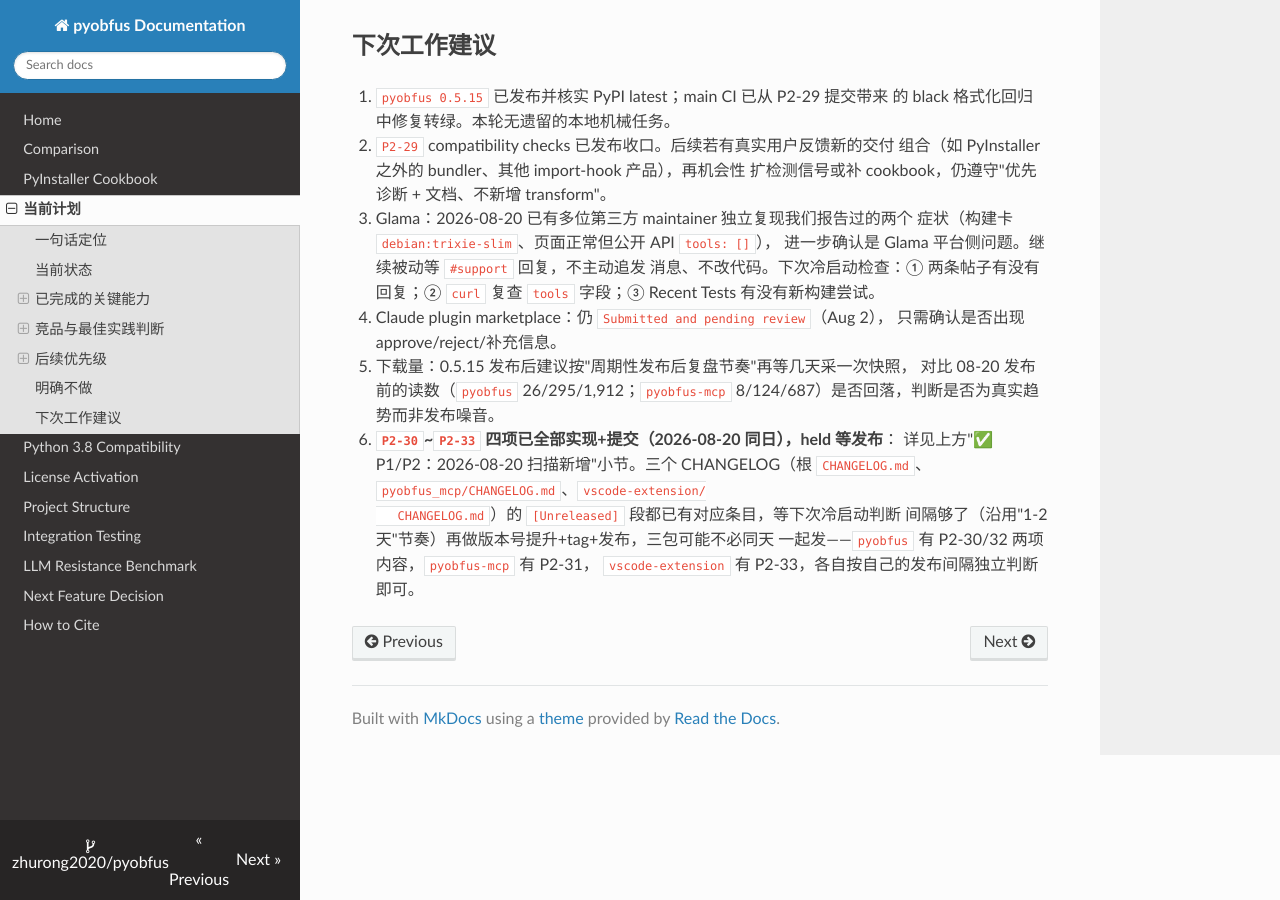
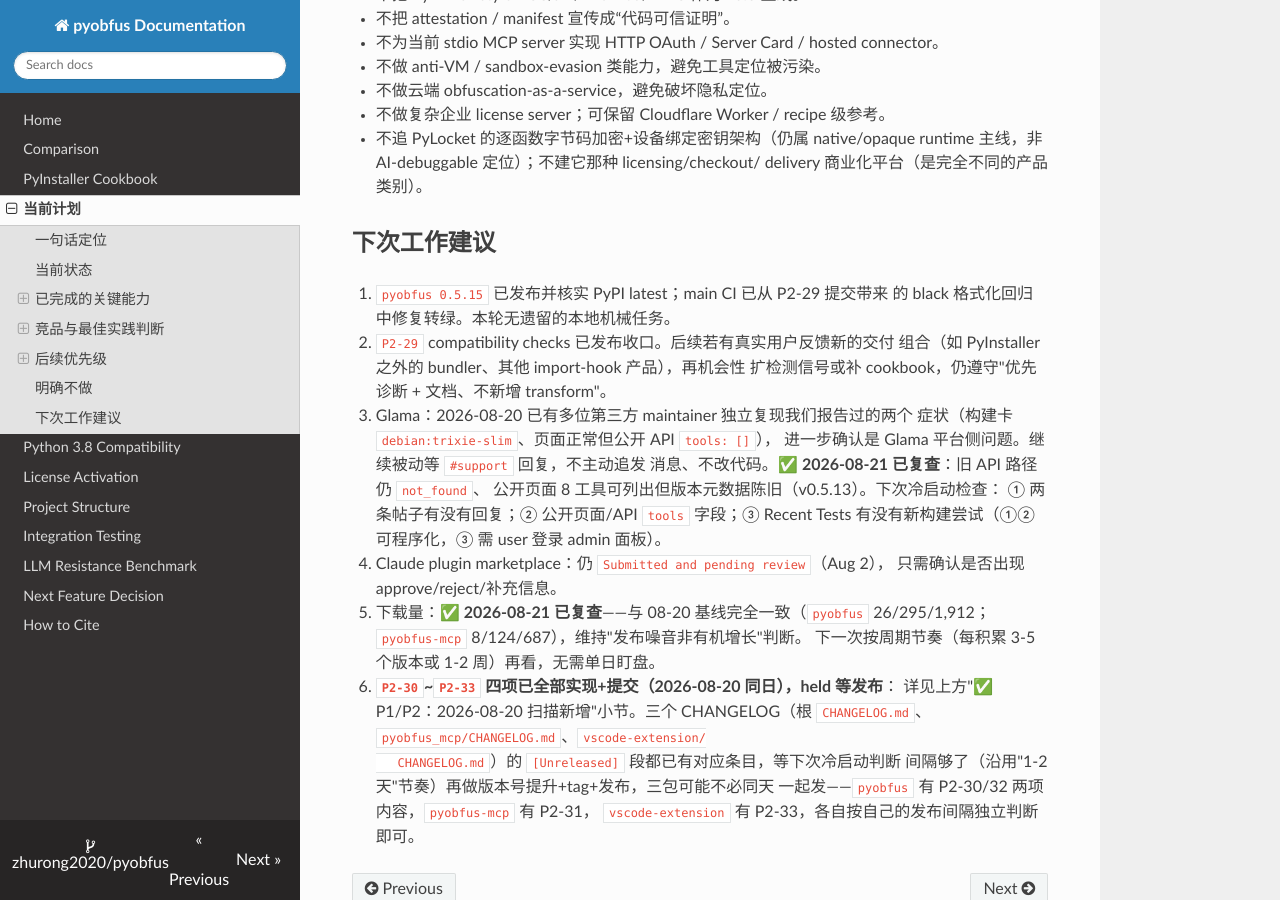
Before and after one commit to zhurong2020/pyobfus, an MkDocs documentation site: the page built from docs/CURRENT_PLAN_ZH.md, in a window 1280 px wide and 900 px high, scrolled down 7644 px. Built offline with MkDocs 1.6.1, drawn with Linux system fonts in a browser that asks for light colours; nearby versions of some CDN libraries; some of the changed text lies outside the part shown.

Commit message:
docs: sync 2026-08-21 periodic recheck into plan/channel/cold-start docs
Downloads flat vs 08-20 baseline (pyobfus 26/295/1912, mcp 8/124/687);
Glama public page still lists 8 tools but version metadata stale (v0.5.13);
Claude plugin submission still pending review (Aug 2). DISTRIBUTION_CHANNELS
bumped to 0.5.15 + Marketplace upload marked done.

```diff
--- a/docs/CURRENT_PLAN_ZH.md
+++ b/docs/CURRENT_PLAN_ZH.md
@@ -1,6 +1,6 @@
 # pyobfus 当前计划
 
-更新时间：2026-08-20（0.5.15 发布 + Glama 第三方独立复现证据后刷新）
+更新时间：2026-08-21（0.5.15 发布 + 08-21 周期性复查后刷新）
 
 这份文档是当前项目状态和后续计划的中文单一入口，面向维护者日常查看。旧的
 `ROADMAP.md` 和 `POST_V0.4_TODO.md` 保留为历史归档和详细来源，但后续日常
@@ -44,6 +44,10 @@
   （`9/206/1,870` / `0/46/581`）周环比明显上升（pyobfus +43%，mcp +170%），
   但按历史经验（发布后 1-3 天的跳变多为 CI/依赖解析噪音），暂不当作真实
   有机增长信号——下次复查时对比是否回落。
+- **2026-08-21 周期性复查**：下载量快照与 08-20 基线**完全一致**（pyobfus
+  `26/295/1,912`、mcp `8/124/687`），发布后的跳变未再放大，维持"发布噪音
+  而非有机增长"判断，无需调整任何动作；Glama 与 Claude plugin 状态复查亦无
+  变化（详见 P0 小节与 `docs/DISTRIBUTION_CHANNELS.md`）。
 - 外部分发状态：
   - Glama 旧公开 API 路径
     `/api/mcp/v1/servers/io.github.zhurong2020/pyobfus-mcp` 当前返回
@@ -178,10 +182,15 @@
      包/配置无关，继续不需要我方改代码。Frank/Glama team 对频道内所有报告
      （含我们的两条）都尚未回复，看起来在处理积压，**用户决定不主动追发
      消息**。详见 memory `glama_zero_tools_repro_2026-08-07.md`。
+   - **2026-08-21 复查**：旧 API 路径仍 `not_found`；公开页面正常且列出
+     全部 8 个工具，但页面版本元数据仍停在 v0.5.13（当前 0.5.15）——维持
+     "Glama 侧目录同步陈旧"判断。Discord `#support` 与 Recent Tests 两项
+     需 user 登录后手工查，本轮未变化。
 
 2. Claude plugin marketplace
    - 2026-08-20 user 再次核实 Console 页面：仍为 `Submitted and pending
      review`，日期 Aug 2，提交描述里的 `protected_project` typo 也仍在。
+   - 2026-08-21：Console 登录墙，程序化无法核实，维持 user 手工复查。
    - 后续每轮外部状态检查只需确认是否出现 approve / reject / 补充信息。
    - 如 Anthropic 给出修改入口，再顺手修 `protected_project` typo 为
      `protect_project`。
@@ -343,13 +352,15 @@
 3. Glama：2026-08-20 已有多位第三方 maintainer 独立复现我们报告过的两个
    症状（构建卡 `debian:trixie-slim`、页面正常但公开 API `tools: []`），
    进一步确认是 Glama 平台侧问题。继续被动等 `#support` 回复，不主动追发
-   消息、不改代码。下次冷启动检查：① 两条帖子有没有回复；② `curl` 复查
-   `tools` 字段；③ Recent Tests 有没有新构建尝试。
+   消息、不改代码。✅ **2026-08-21 已复查**：旧 API 路径仍 `not_found`、
+   公开页面 8 工具可列出但版本元数据陈旧（v0.5.13）。下次冷启动检查：
+   ① 两条帖子有没有回复；② 公开页面/API `tools` 字段；③ Recent Tests
+   有没有新构建尝试（①② 可程序化，③ 需 user 登录 admin 面板）。
 4. Claude plugin marketplace：仍 `Submitted and pending review`（Aug 2），
    只需确认是否出现 approve/reject/补充信息。
-5. 下载量：0.5.15 发布后建议按"周期性发布后复盘节奏"再等几天采一次快照，
-   对比 08-20 发布前的读数（`pyobfus` 26/295/1,912；`pyobfus-mcp`
-   8/124/687）是否回落，判断是否为真实趋势而非发布噪音。
+5. 下载量：✅ **2026-08-21 已复查**——与 08-20 基线完全一致（`pyobfus`
+   26/295/1,912；`pyobfus-mcp` 8/124/687），维持"发布噪音非有机增长"判断。
+   下一次按周期节奏（每积累 3-5 个版本或 1-2 周）再看，无需单日盯盘。
 6. **`P2-30`~`P2-33` 四项已全部实现+提交（2026-08-20 同日），held 等发布**：
    详见上方"✅ P1/P2：2026-08-20 扫描新增"小节。三个 CHANGELOG（根
    `CHANGELOG.md`、`pyobfus_mcp/CHANGELOG.md`、`vscode-extension/
```
Also changed, not shown: CLAUDE.md (+20 -0 lines), docs/DISTRIBUTION_CHANNELS.md (+7 -7 lines).
